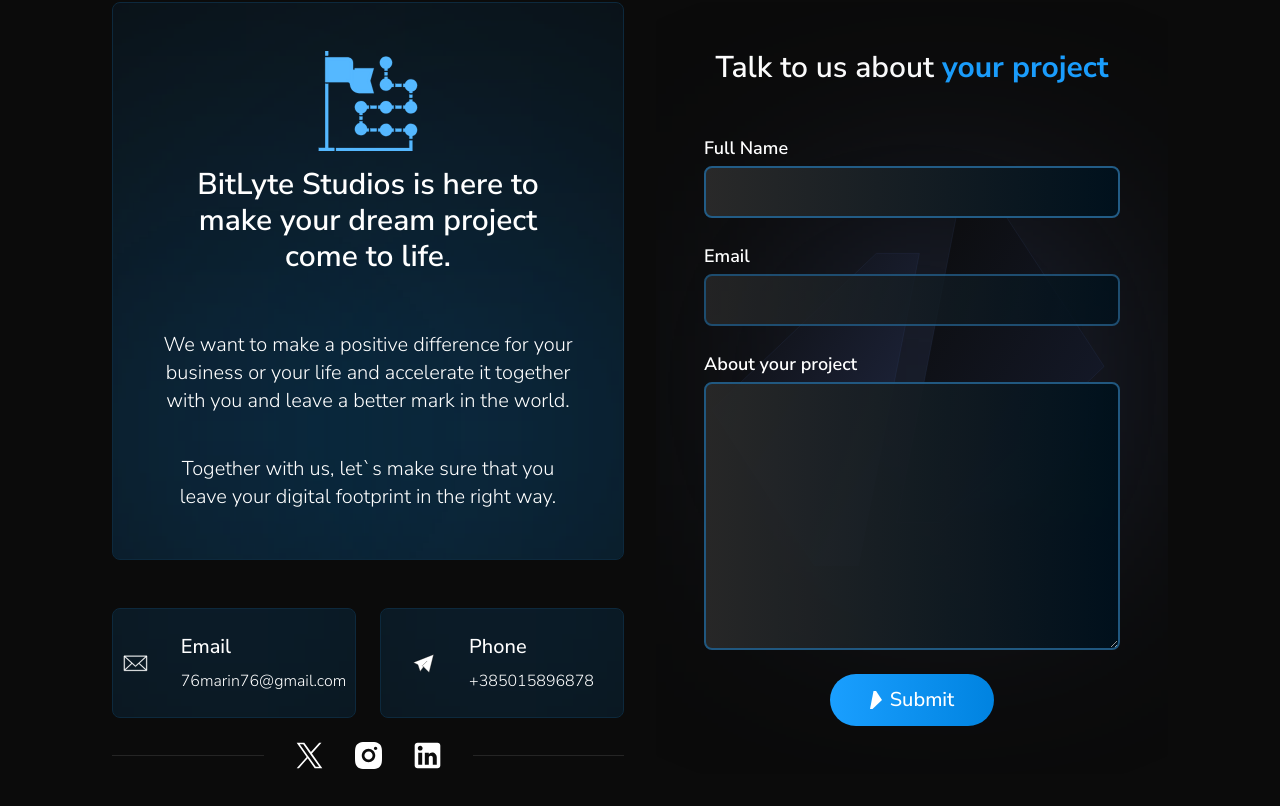
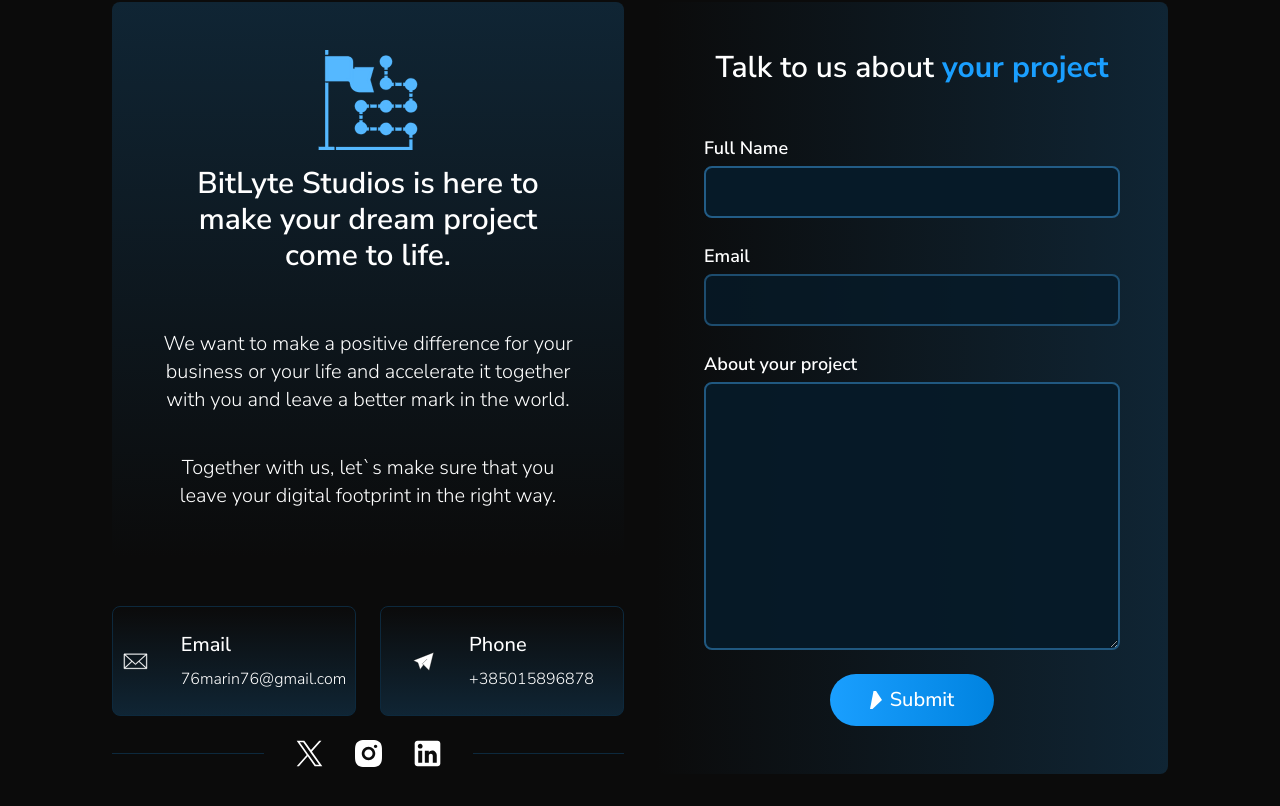
Before and after one commit to zrvnarmarin/BitLyte-Studios-Website, a Next.js app: page /contact in a window 1280 px wide. Shown: the part 474-1280 px from the top of the page. Built offline with nearby package versions, Linux system fonts and the light colour scheme.

Commit message:
contact form restyled;

```diff
--- a/app/contact/(contact-sections)/ContactForm.tsx
+++ b/app/contact/(contact-sections)/ContactForm.tsx
@@ -7,14 +7,10 @@ import { LogoArrowRight } from "@/app/(home-sections)/ProjectsSection";
 export default function ContactForm() {
   return (
     // Form container
-    <div className="flex flex-col gap-8 z-20 overflow-hidden relative px-4 py-6 md:px-10 sm:px-8 sm:py-10 md:py-14 lg:px-6 lg:py-10 xl:px-12 xl:py-12 rounded-lg bg-grad border.5px] border-[#252525]">
-      {/* Blur background */}
-      {/* <div className="w-72 h-72 absolute left-0 bottom-0 bg-gradient-to-r from-[#1A9FFF] to-[#0095ff] z-10 blur-[330px]"></div> */}
+    <div className="flex flex-col gap-8 z-20 overflow-hidden relative px-4 py-6 md:px-10 sm:px-8 sm:py-10 md:py-14 lg:px-6 lg:py-10 xl:px-12 xl:py-12 rounded-lg bg-gradient-to-r from-[#0b0b0b] to-[#27a5ff2b]">
 
-      <div className="absolute inset-0 flex items-center justify-center z-20 xs:pt-24 sm:pt-0 md:pt-0">
-        <div className="hidden sm:block w-56 h-56 absolute top-1/2 left-1/2 transform -translate-x-1/2 -translate-y-1/2 bg-gradient-to-r from-[#0b0b0b] to-[#4F65A9] z-10 blur-[130px]"></div>
-        <Logo width={400} height={400} />
-      </div>
+      {/* <div className="w-64 h-64 absolute left-0 top-0 bg-gradient-to-r from-[#1A9FFF] to-[#0086E6] z-10 blur-[830px]"></div> */}
+      {/* <div className="w-64 h-64 absolute right-0 top-0 bg-gradient-to-r from-[#1A9FFF] to-[#0086E6] z-10 blur-[830px]"></div> */}
 
       <h2 className="w-full text-[#ffffff] font-semibold text-center text-3xl pb-4">
         Talk to us about{" "}
@@ -27,14 +23,14 @@ export default function ContactForm() {
         <div className="flex flex-col gap-1">
           <label
             htmlFor="full-name"
-            className="w-full text-lg text-[#ffffff] font-semibold "
+            className="w-full text-lg text-[#ffffff] font-semibold z-20"
           >
             Full Name
           </label>
           <input
             id="full-name"
             type="text"
-            className="focus:outline-none focus:ring focus:ring-violet-900 pl-4 py-3 bg-gradient-to-r from-[#292929] to-[#00111d] border-2 border-[#225c86] rounded-lg text-base text-[#eeeeee] font-normal"
+            className="z-20 focus:outline-none focus:ring focus:ring-violet-900 pl-4 py-3 bg-[#061a28] border-2 border-[#225c86] rounded-lg text-base text-[#eeeeee] font-normal"
           />
         </div>
 
@@ -49,7 +45,7 @@ export default function ContactForm() {
           <input
             id="email"
             type="text"
-            className="focus:outline-none focus:ring focus:ring-violet-400 opacity-80 pl-4 py-3 bg-gradient-to-r from-[#292929] to-[#00111d] border-2 border-[#225c86] rounded-lg text-base text-[#eeeeee] font-normal"
+            className="focus:outline-none focus:ring focus:ring-violet-400 opacity-80 pl-4 py-3 bg-[#061a28] border-2 border-[#225c86] rounded-lg text-base text-[#eeeeee] font-normal"
           />
         </div>
 
@@ -64,7 +60,7 @@ export default function ContactForm() {
           <textarea
             id="project-message"
             rows={10}
-            className="focus:outline-none focus:ring focus:ring-violet-400 pl-4 py-3 opacity-95 bg-gradient-to-r from-[#292929] to-[#00111d] border-2 border-[#225c86] rounded-lg text-base text-[#eeeeee] font-normal"
+            className="focus:outline-none focus:ring focus:ring-violet-400 pl-4 py-3 opacity-95 bg-[#061a28] border-2 border-[#225c86] rounded-lg text-base text-[#eeeeee] font-normal"
           />
         </div>
 
--- a/app/contact/(contact-sections)/HeroSection.tsx
+++ b/app/contact/(contact-sections)/HeroSection.tsx
@@ -36,9 +36,7 @@ export default function HeroSection() {
           </div> */}
 
           {/* Company`s promises */}
-          <div className="relative overflow-hidden border-[0.5px] border-[#0d293d] rounded-lg px-4 py-6 md:px-10 sm:px-8 sm:py-10 md:py-14 lg:px-6 lg:py-10 xl:px-12 xl:py-12 z-20">
-            <div className="w-64 h-64 absolute left-0 bottom-0 bg-gradient-to-r from-[#1A9FFF] to-[#0086E6] z-10 blur-[230px]"></div>
-            <div className="w-64 h-64 absolute right-0 bottom-0 bg-gradient-to-r from-[#1A9FFF] to-[#0086E6] z-10 blur-[230px]"></div>
+          <div className="relative overflow-hidden bg-gradient-to-t from-[#0b0b0b] to-[#27a5ff2b] rounded-lg px-4 py-6 md:px-10 sm:px-8 sm:py-10 md:py-14 lg:px-6 lg:py-10 xl:px-12 xl:py-12 z-20">
 
             <div className="relative z-20 flex items-center justify-center pb-4 rounded-full">
               <Image src={DifferenceImage} width={100} height={100} alt="jj" />
@@ -78,7 +76,7 @@ export default function HeroSection() {
           {/* Social media icons */}
           <div className="flex flex-col pt-6 gap-2 relative overflow-hidden">
             <div className="w-full flex items-center justify-center gap-8 ">
-              <div className="w-full bg-[#252525] h-[0.5px]"></div>
+              <div className="w-full bg-[#0d293d] h-[0.5px]"></div>
               {socialMediaIcons.map((socialMediaIcon) => (
                 <React.Fragment key={socialMediaIcon.id}>
                   <Link href={socialMediaIcon.href}>
@@ -86,7 +84,7 @@ export default function HeroSection() {
                   </Link>
                 </React.Fragment>
               ))}
-              <div className="w-full bg-[#252525] h-[0.5px]"></div>
+              <div className="w-full bg-[#0d293d] h-[0.5px]"></div>
             </div>
           </div>
         </div>
@@ -103,9 +101,9 @@ export const ContactInfoCard = ({
   description,
 }: ContactInfoType) => {
   return (
-    <div className="overflow-hidden relative flex flex-col gap-2 rounded-lg py-6 border-[0.1px] border-[#0d293d] z-20">
+    <div className="overflow-hidden relative flex flex-col gap-2 rounded-lg py-6 border-[0.5px] border-[#0d293d] bg-gradient-to-b from-[#0b0b0b] to-[#27a5ff2b] z-20">
       {/* Blur background */}
-      <div className="w-64 h-64 absolute left-0 bottom-0 bg-gradient-to-r from-[#1A9FFF] to-[#0086E6] z-10 blur-[230px]"></div>
+      {/* <div className="w-64 h-64 absolute left-0 bottom-0 bg-gradient-to-r from-[#1A9FFF] to-[#0086E6] z-10 blur-[230px]"></div> */}
 
       <div className="relative flex flex-col items-center justify-center gap-2 z-20">
         {/* Blur background */}
```
